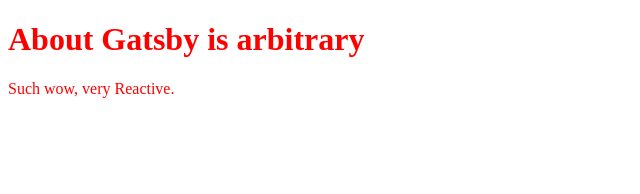
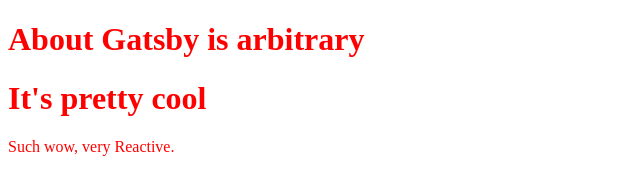
Before and after one commit to jc-nzc/gatsby-react, a Gatsby site in the folder hello-world/: page /about in a window 1280 px wide. Shown: the whole page, without its empty margins (0-640 px from the left). Built offline with nearby package versions, Linux system fonts and the light colour scheme; Gatsby itself is replaced by a stand-in of ours.

Commit message:
+ header text

```diff
--- a/hello-world/src/pages/about.js
+++ b/hello-world/src/pages/about.js
@@ -5,6 +5,7 @@ export default function About() {
 	return(
 		<div style={{ color: `red` }}>
 			<Header headerText="About Gatsby" arbitraryPhrase="is arbitrary" />
+			<Header headerText="It's pretty cool" />
 			<p>Such wow, very Reactive.</p>
 		</div>
 	)
```
